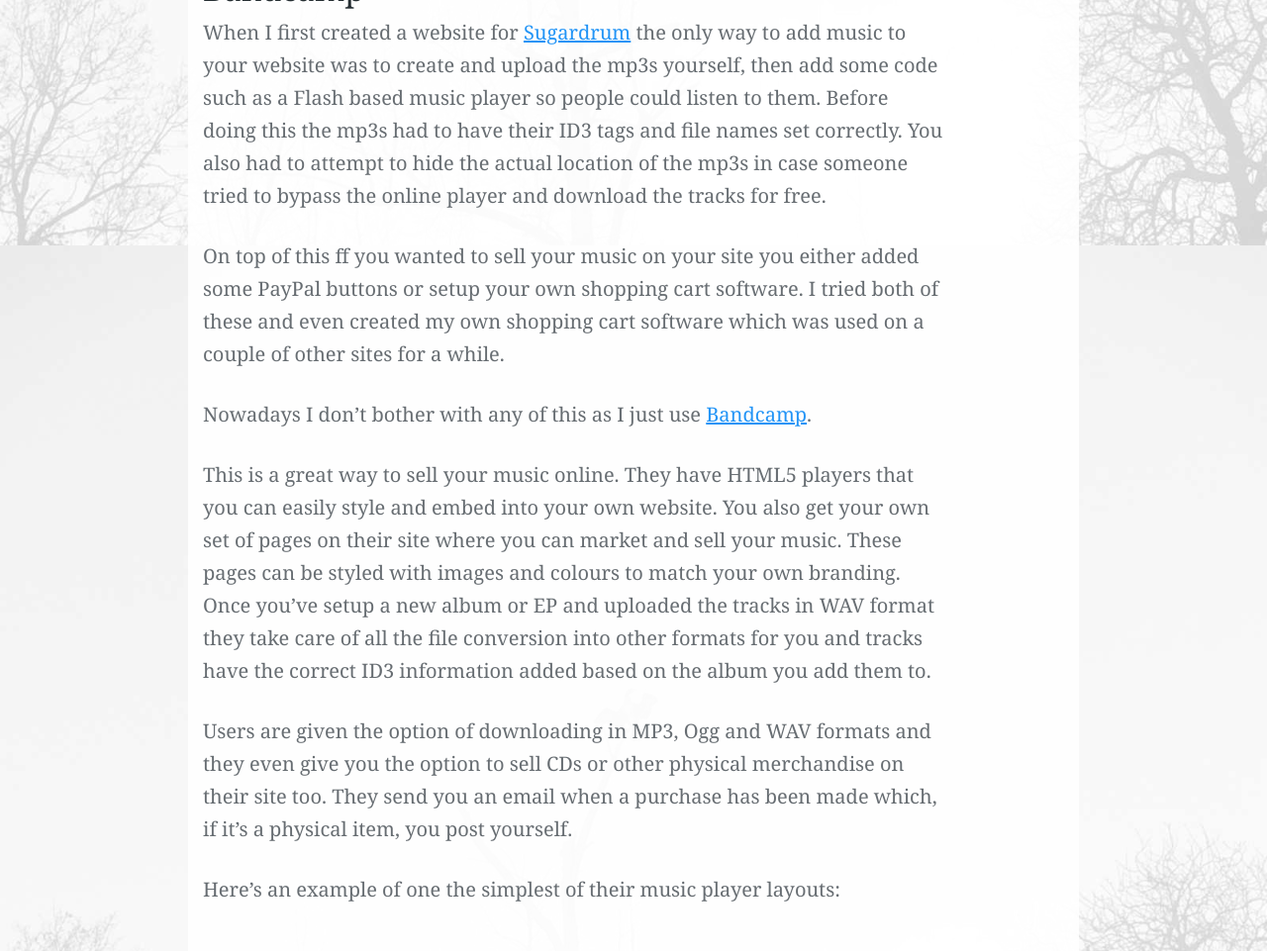
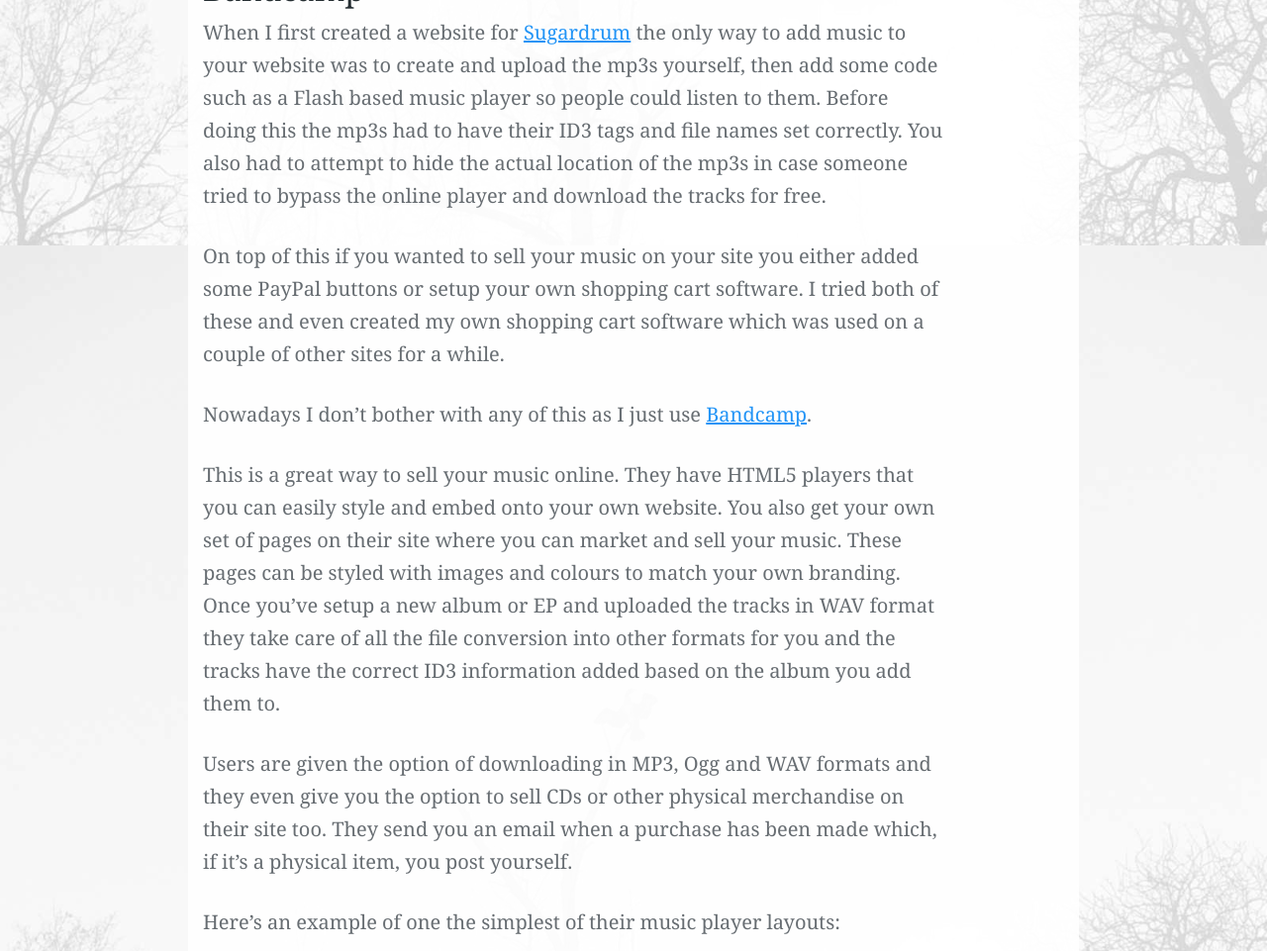
Before and after one commit to nbunner-personal/nigelbunner, a Jekyll site: the page built from _posts/2017-07-19-social-media-for-musicians.md, in a window 1280 px wide, cut to the strip 2632-3593 px from the top of the page. Shown: the whole strip at 99% size. Built offline with Jekyll 4.4.1, drawn with Linux system fonts in a browser that asks for light colours; nearby versions of some CDN libraries; some of the changed text lies outside the part shown.

Commit message:
Fixing some typos

```diff
--- a/_posts/2017-07-19-social-media-for-musicians.md
+++ b/_posts/2017-07-19-social-media-for-musicians.md
@@ -61,11 +61,11 @@
 ## Bandcamp
 When I first created a website for [Sugardrum](http://www.sugardrum.com) the only way to add music to your website was to create and upload the mp3s yourself, then add some code such as a Flash based music player so people could listen to them. Before doing this the mp3s had to have their ID3 tags and file names set correctly. You also had to attempt to hide the actual location of the mp3s in case someone tried to bypass the online player and download the tracks for free.
 
-On top of this ff you wanted to sell your music on your site you either added some PayPal buttons or setup your own shopping cart software. I tried both of these and even created my own shopping cart software which was used on a couple of other sites for a while.
+On top of this if you wanted to sell your music on your site you either added some PayPal buttons or setup your own shopping cart software. I tried both of these and even created my own shopping cart software which was used on a couple of other sites for a while.
 
 Nowadays I don't bother with any of this as I just use [Bandcamp](http://shop.sugardrum.com/).
 
-This is a great way to sell your music online. They have HTML5 players that you can easily style and embed into your own website. You also get your own set of pages on their site where you can market and sell your music. These pages can be styled with images and colours to match your own branding. Once you've setup a new album or EP and uploaded the tracks in WAV format they take care of all the file conversion into other formats for you and tracks have the correct ID3 information added based on the album you add them to.
+This is a great way to sell your music online. They have HTML5 players that you can easily style and embed onto your own website. You also get your own set of pages on their site where you can market and sell your music. These pages can be styled with images and colours to match your own branding. Once you've setup a new album or EP and uploaded the tracks in WAV format they take care of all the file conversion into other formats for you and the tracks have the correct ID3 information added based on the album you add them to.
 
 Users are given the option of downloading in MP3, Ogg and WAV formats and they even give you the option to sell CDs or other physical merchandise on their site too. They send you an email when a purchase has been made which, if it's a physical item, you post yourself.
 
@@ -87,7 +87,7 @@
 
 
 ## IFTTT
-The best kind of websites are those that update themselves using data from other sites. I use the If This Then That [(IFTTT)](https://ifttt.com/) service to link my Instagram and Twitter accounts together. Now, whenever I post a picture to Instagram a tweet of the photo is automatically created in my Twitter account. You can do so much more with IFTTT, linking thousands of different services together and all for free.
+The best kind of websites are those that update themselves using data from other sites. I use the If This Then That [(IFTTT)](https://ifttt.com/) service to link my [Instagram](http://instagram.com/sugardrum) and Twitter accounts together. Now, whenever I post a picture to Instagram a tweet of the photo is automatically created in my Twitter account. You can do so much more with IFTTT, linking thousands of different services together and all for free.
 
 
 ## Buffer
--- a/css/nb-styles.scss
+++ b/css/nb-styles.scss
@@ -306,4 +306,5 @@
 }
 .embed-responsive-16by9 {
   padding-bottom: 56.25%;
+  margin-bottom: 30px;
 }
```
Also changed, not shown: other parts of _posts/2017-07-19-social-media-for-musicians.md (+1 -1 lines).
